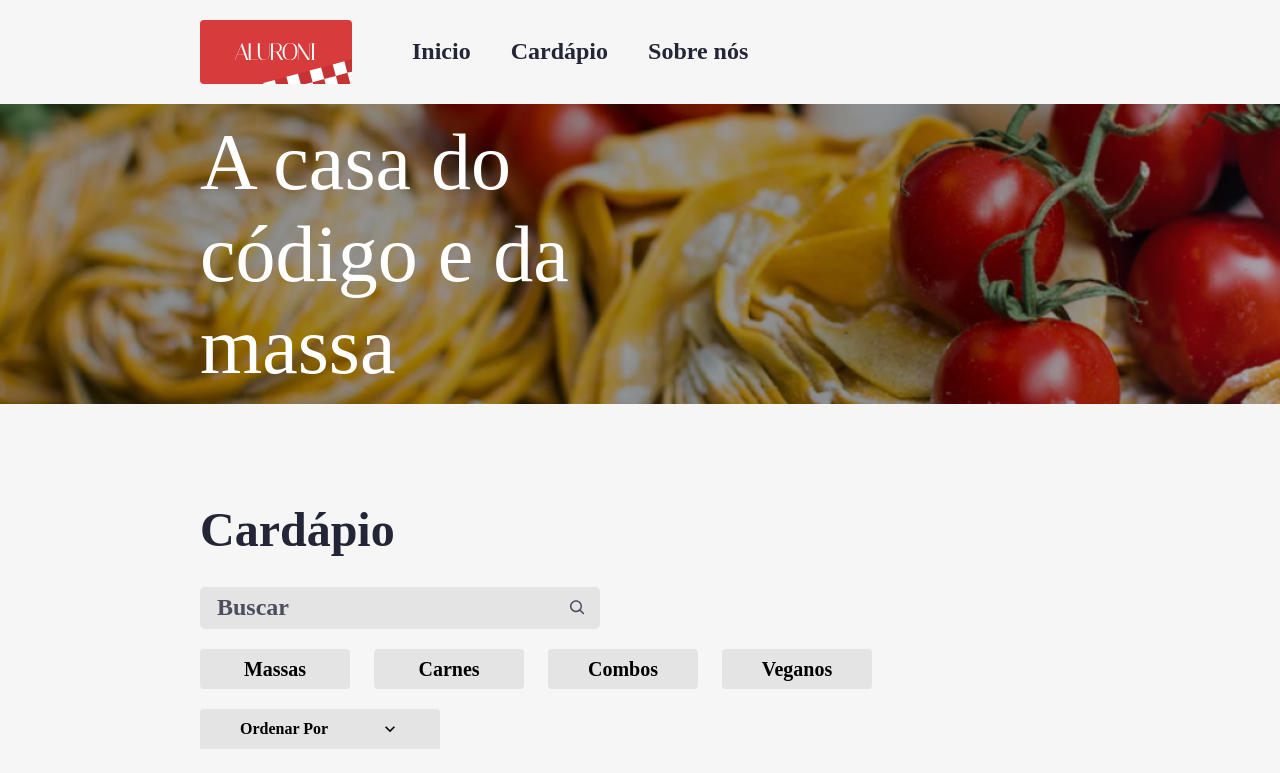
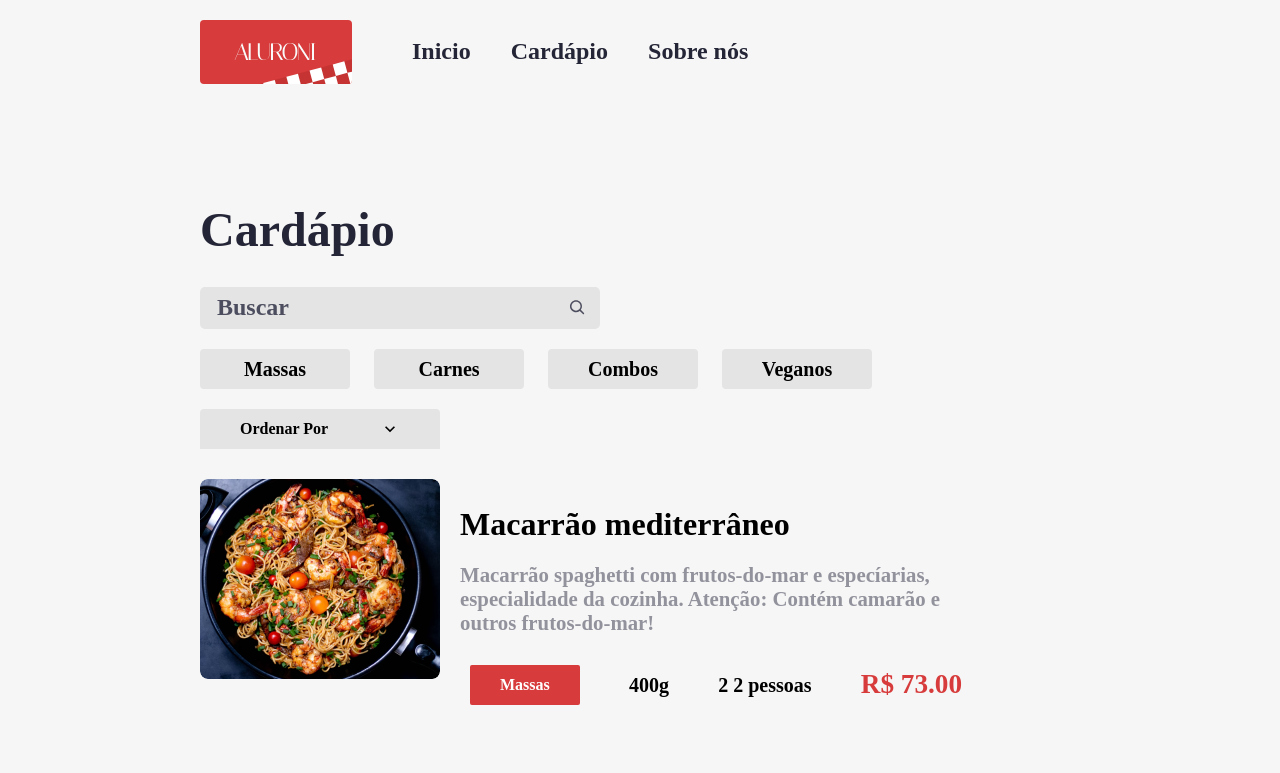
Before and after one commit to Melksedeque/aluroni-cardapio-online, a React (Vite) app: page /cardapio in a window 1280 px wide. Shown: the top 773 px of the page. Built offline with nearby package versions, Linux system fonts and the light colour scheme; a web font is replaced by a local one.

Commit message:
Remover section da pagina de Cardapio para Global no Routes

```diff
--- a/src/pages/Cardapio/index.tsx
+++ b/src/pages/Cardapio/index.tsx
@@ -11,12 +11,6 @@ export default function Cardapio() {
   const [filtro, setFiltro] = useState<number | null>(null);
   const [ordenador, setOrdenador] = useState('');
   return (
-    <>
-      <header className={styles.header}>
-        <div className={styles.header__text}>
-          A casa do código e da massa
-        </div>
-      </header>
     <section className={styles.cardapio}>
       <h3 className={styles.cardapio__titulo}>Cardápio</h3>
       <Buscador busca={busca} setBusca={setBusca} />
@@ -26,6 +20,5 @@ export default function Cardapio() {
       </div>
       <Itens busca={busca} filtro={filtro} ordenador={ordenador} />
     </section>
-    </>
   );
 }
```
Lines whose indentation alone changed are shown as unchanged.
